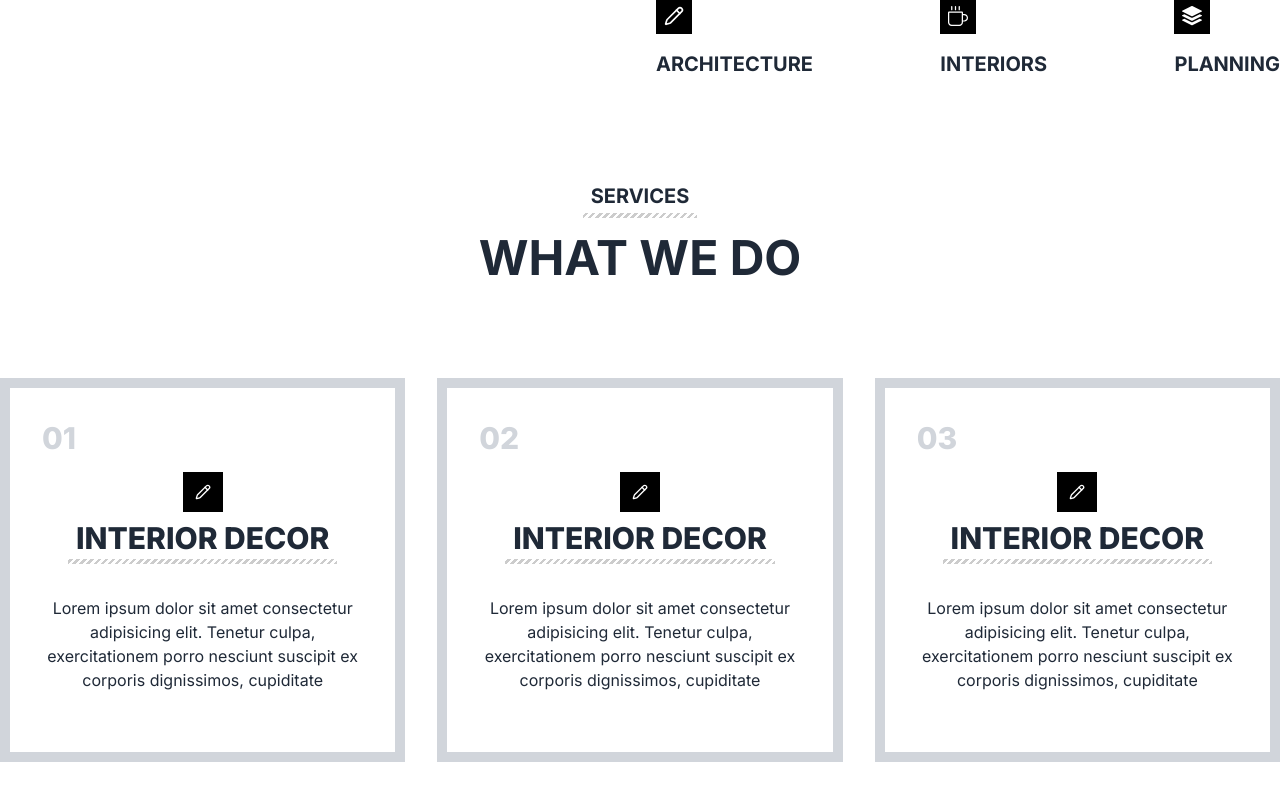
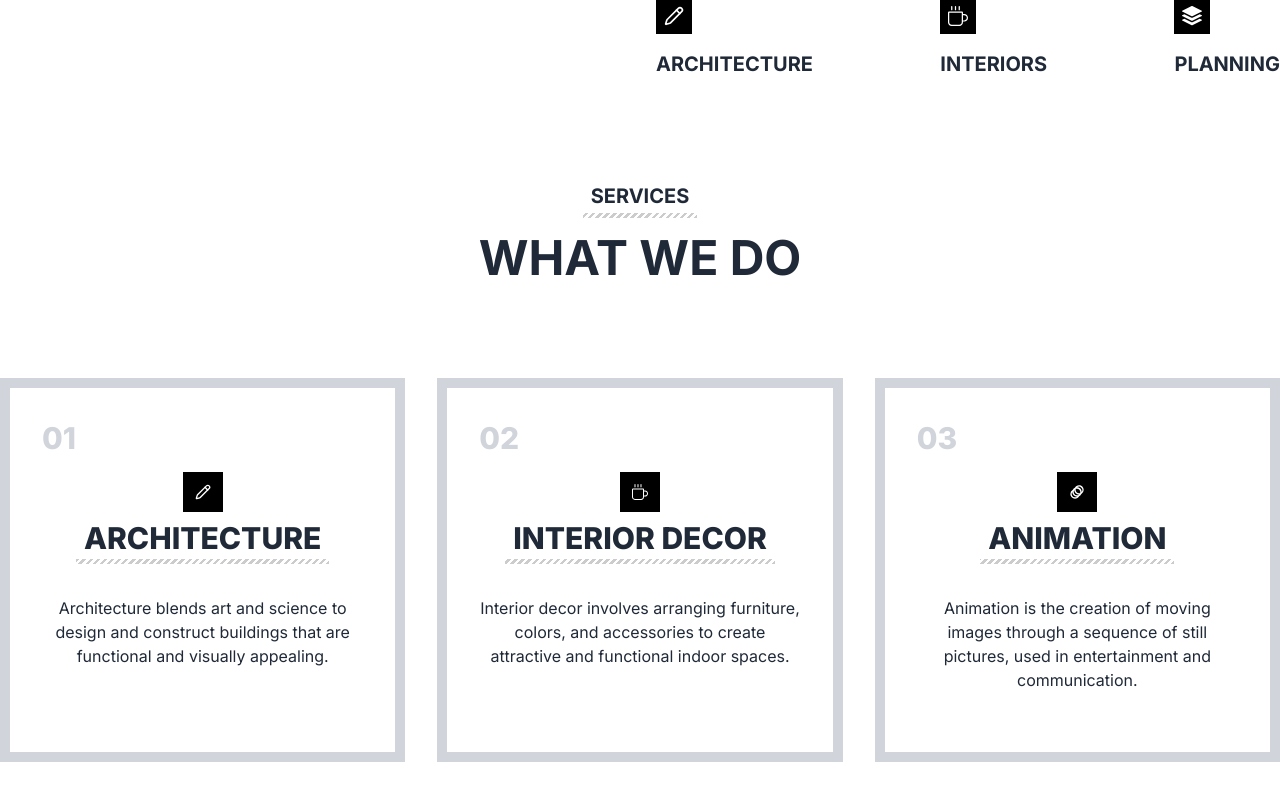
Before and after one commit to mdsabbiralmamon/north-studio-bd, a Next.js app: page / in a window 1280 px wide. Shown: the part 1710-2510 px from the top of the page. Built offline with nearby package versions, Linux system fonts and the light colour scheme.

Commit message:
modified
added: texts
removed: default lorem texts

```diff
--- a/src/components/HomePage/ServicesSection/ServicesSection.tsx
+++ b/src/components/HomePage/ServicesSection/ServicesSection.tsx
@@ -4,6 +4,8 @@ import { motion, useAnimation } from 'framer-motion';
 import React, { useEffect } from 'react'
 import { FaArrowRight } from 'react-icons/fa6'
 import { LuPencil } from 'react-icons/lu'
+import { MdAnimation } from 'react-icons/md';
+import { SlCup } from 'react-icons/sl';
 import { useInView } from 'react-intersection-observer';
 
 const textVariants = {
@@ -62,9 +64,9 @@ export default function ServicesSection() {
           <h2 className='text-3xl font-extrabold text-gray-300 group-hover:text-black opacity-100 transition-all duration-300 ease-in-out'>01</h2>
           <div className='flex flex-col justify-center items-center my-4 group-hover:translate-y-8 transition-all duration-300'>
             <p className='bg-black w-fit p-3'><LuPencil className='text-white' /></p>
-            <h3 className='customTextBorder text-center p-2 text-3xl font-extrabold uppercase group-hover:translate-y-4 duration-300 ease-in-out'>Interior Decor</h3>
+            <h3 className='customTextBorder text-center p-2 text-3xl font-extrabold uppercase group-hover:translate-y-4 duration-300 ease-in-out'>Architecture</h3>
           </div>
-          <p className='text-center mb-4 mt-4 group-hover:opacity-0 group-hover:translate-y-4 transition-all duration-300'>Lorem ipsum dolor sit amet consectetur adipisicing elit. Tenetur culpa, exercitationem porro nesciunt suscipit ex corporis dignissimos, cupiditate</p>
+          <p className='text-center mb-4 mt-4 group-hover:opacity-0 group-hover:translate-y-4 transition-all duration-300'>Architecture blends art and science to design and construct buildings that are functional and visually appealing.</p>
           <button className='absolute bottom-0 left-1/2 transform -translate-x-1/2 translate-y-full opacity-0 group-hover:translate-y-0 group-hover:opacity-100 transition-all duration-300 ease-in-out bg-black text-white p-4'><FaArrowRight className='text-white' /></button>
         </motion.div>
         <motion.div
@@ -74,10 +76,10 @@ export default function ServicesSection() {
           >
           <h2 className='text-3xl font-extrabold text-gray-300 group-hover:text-black opacity-100 transition-all duration-300 ease-in-out'>02</h2>
           <div className='flex flex-col justify-center items-center my-4 group-hover:translate-y-8 transition-all duration-300'>
-            <p className='bg-black w-fit p-3'><LuPencil className='text-white' /></p>
+            <p className='bg-black w-fit p-3'><SlCup className='text-white' /></p>
             <h3 className='customTextBorder text-center p-2 text-3xl font-extrabold uppercase group-hover:translate-y-4 duration-300 ease-in-out'>Interior Decor</h3>
           </div>
-          <p className='text-center mb-4 mt-4 group-hover:opacity-0 group-hover:translate-y-4 transition-all duration-300'>Lorem ipsum dolor sit amet consectetur adipisicing elit. Tenetur culpa, exercitationem porro nesciunt suscipit ex corporis dignissimos, cupiditate</p>
+          <p className='text-center mb-4 mt-4 group-hover:opacity-0 group-hover:translate-y-4 transition-all duration-300'>Interior decor involves arranging furniture, colors, and accessories to create attractive and functional indoor spaces.</p>
           <button className='absolute bottom-0 left-1/2 transform -translate-x-1/2 translate-y-full opacity-0 group-hover:translate-y-0 group-hover:opacity-100 transition-all duration-300 ease-in-out bg-black text-white p-4'><FaArrowRight className='text-white' /></button>
         </motion.div>
         <motion.div
@@ -87,10 +89,10 @@ export default function ServicesSection() {
           >
           <h2 className='text-3xl font-extrabold text-gray-300 group-hover:text-black opacity-100 transition-all duration-300 ease-in-out'>03</h2>
           <div className='flex flex-col justify-center items-center my-4 group-hover:translate-y-8 transition-all duration-300'>
-            <p className='bg-black w-fit p-3'><LuPencil className='text-white' /></p>
-            <h3 className='customTextBorder text-center p-2 text-3xl font-extrabold uppercase group-hover:translate-y-4 duration-300 ease-in-out'>Interior Decor</h3>
+            <p className='bg-black w-fit p-3'><MdAnimation className='text-white' /></p>
+            <h3 className='customTextBorder text-center p-2 text-3xl font-extrabold uppercase group-hover:translate-y-4 duration-300 ease-in-out'>Animation</h3>
           </div>
-          <p className='text-center mb-4 mt-4 group-hover:opacity-0 group-hover:translate-y-4 transition-all duration-300'>Lorem ipsum dolor sit amet consectetur adipisicing elit. Tenetur culpa, exercitationem porro nesciunt suscipit ex corporis dignissimos, cupiditate</p>
+          <p className='text-center mb-4 mt-4 group-hover:opacity-0 group-hover:translate-y-4 transition-all duration-300'>Animation is the creation of moving images through a sequence of still pictures, used in entertainment and communication.</p>
           <button className='absolute bottom-0 left-1/2 transform -translate-x-1/2 translate-y-full opacity-0 group-hover:translate-y-0 group-hover:opacity-100 transition-all duration-300 ease-in-out bg-black text-white p-4'><FaArrowRight className='text-white' /></button>
         </motion.div>
       </motion.div>
```
